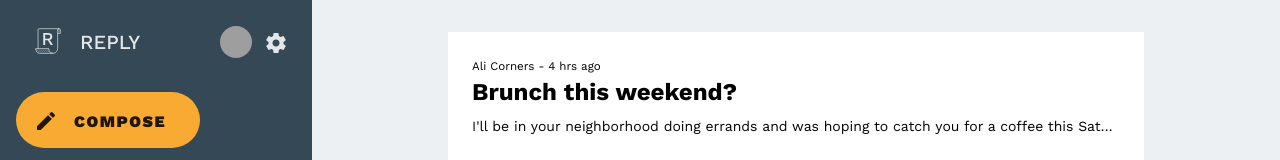
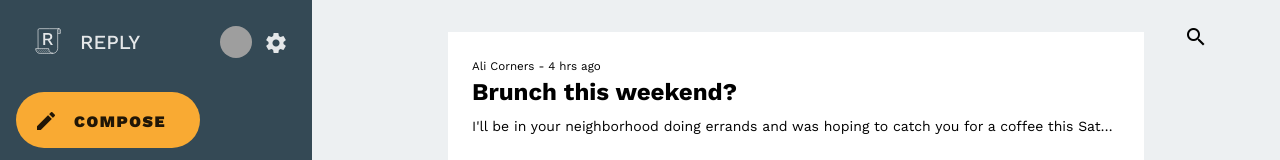
Before and after one commit to Char2sGu/reply, an Angular app: page /inbox in a window 1280 px wide. Shown: the top 160 px of the page. Built offline with nearby package versions, Linux system fonts and the light colour scheme; grey boxes are pictures that could not be loaded.

Commit message:
feat: implement floating search button

```diff
--- a/src/app/app.component.html
+++ b/src/app/app.component.html
@@ -2,3 +2,6 @@
 <main class="main">
   <router-outlet></router-outlet>
 </main>
+<div class="actions" *ngIf="breakpointMap['tablet-portrait']">
+  <rpl-search-button></rpl-search-button>
+</div>
--- a/src/app/app.component.scss
+++ b/src/app/app.component.scss
@@ -58,3 +58,16 @@
     grid-column: span 7 / -3;
   }
 }
+
+.actions {
+  :host-context(.tablet-portrait) & {
+    position: absolute;
+    top: 16px;
+    right: 0px;
+  }
+  :host-context(.tablet-landscape) & {
+    position: initial;
+    grid-column: -3 / -2;
+    padding: 16px 0;
+  }
+}
```
